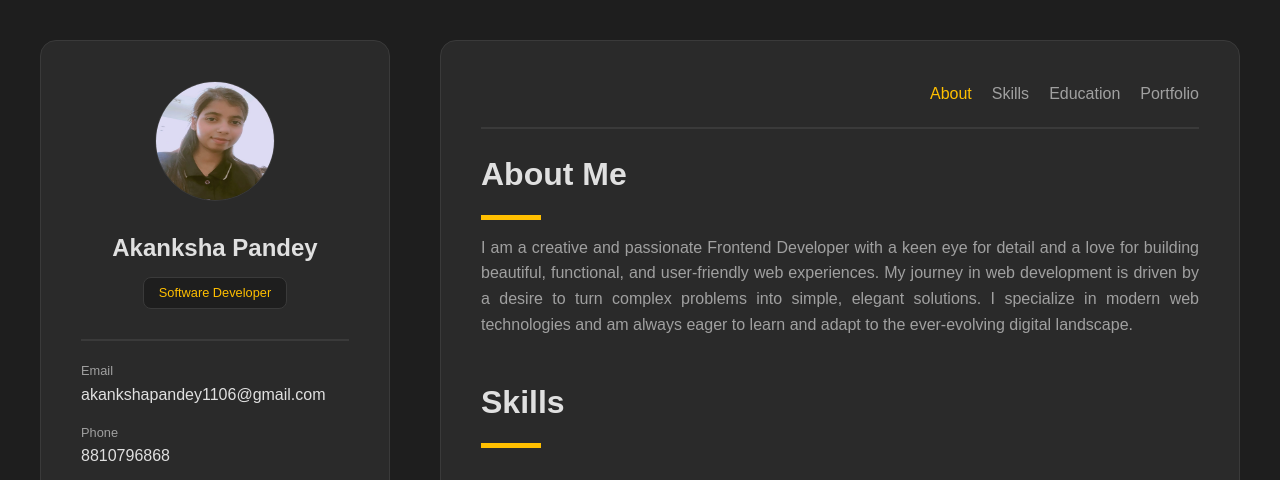
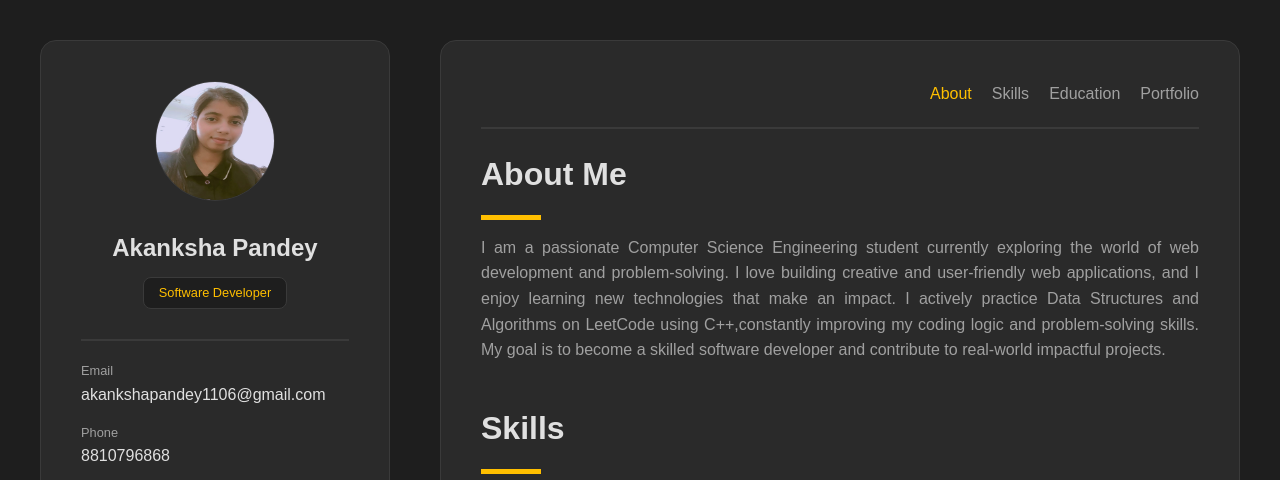
Before and after one commit to Akankshapandey181/portfolio, a plain HTML site: page index.html in a window 1280 px wide. Shown: the top 480 px of the page. Drawn offline with Linux system fonts and the light colour scheme.

Commit message:
Update portfolio content

```diff
--- a/index.html
+++ b/index.html
@@ -62,7 +62,7 @@
              <div id="about">
                 <h2 class="heading">About Me</h2>
                 <div class="line"></div>
-                <p class="content">I am a creative and passionate Frontend Developer with a keen eye for detail and a love for building beautiful, functional, and user-friendly web experiences. My journey in web development is driven by a desire to turn complex problems into simple, elegant solutions. I specialize in modern web technologies and am always eager to learn and adapt to the ever-evolving digital landscape.</p>
+                <p class="content">I am a passionate Computer Science Engineering student currently exploring the world of web development and problem-solving. I love building creative and user-friendly web applications, and I enjoy learning new technologies that make an impact. I actively practice Data Structures and Algorithms on LeetCode using C++,constantly improving my coding logic and problem-solving skills. My goal is to become a skilled software developer and contribute to real-world impactful projects.</p>
              </div>
 
             <!-- Skills -->
```
